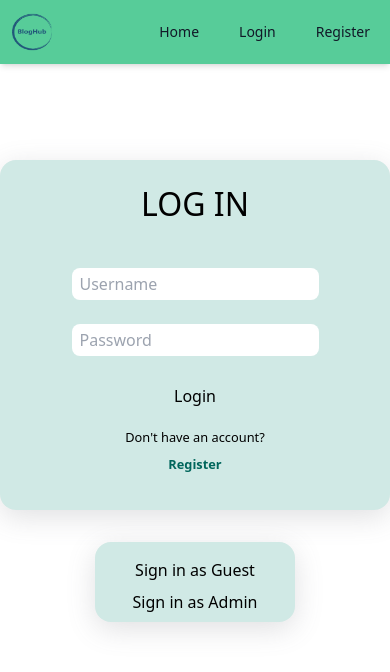
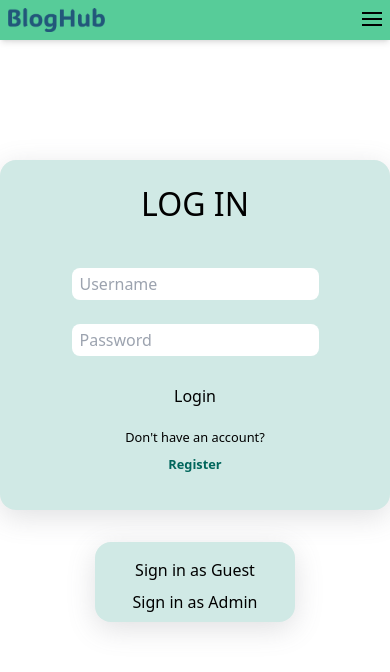
Before and after one commit to chrisnotthere/BlogHub, a React (Create React App) app in the folder client/: page /BlogHub/login in a window 390 px wide. Shown: the top 672 px of the page. Built offline with nearby package versions, Linux system fonts and the light colour scheme; no server answers.

Commit message:
header and mobile menu ready

```diff
--- a/client/src/assets/styles/filter-and-sort.module.css
+++ b/client/src/assets/styles/filter-and-sort.module.css
@@ -14,7 +14,7 @@
   background-color: var(--light-rose);
   position: fixed;
   right: 2rem;
-  z-index: 100;
+  z-index: 9;
 }
 
 .closeButton {
--- a/client/src/pages/components/Header.tsx
+++ b/client/src/pages/components/Header.tsx
@@ -1,11 +1,14 @@
 import { Link } from "react-router-dom";
-// import styles from "../../assets/styles/header.module.css";
-import { useContext } from "react";
+import { useContext, useState } from "react";
 import { UserContext } from "../../context/UserContext";
-import LogoTransparent from "../../assets/images/bloghub-logo-transparent.png";
+
+// import LogoTransparent from "../../assets/images/bloghub-logo-transparent.png";
+import LogoText from "../../assets/images/bloghub-logo-text.png";
 
 export default function Header() {
   const { userInfo, setUserInfo } = useContext(UserContext);
+  const [isMobileMenuOpen, setIsMobileMenuOpen] = useState(false);
+
 
   const handleLogout = async () => {
     try {
@@ -23,27 +26,35 @@ export default function Header() {
     }
   };
 
+  const toggleMobileMenu = () => {
+    setIsMobileMenuOpen(!isMobileMenuOpen);
+  };
+
+  const closeMenu = () => {
+    setIsMobileMenuOpen(false);
+  };
+
   return (
     <header className="fixed top-0 left-0 w-full flex justify-between items-center bg-mint-green shadow-md z-50">
-      <nav className="size-full flex justify-between items-center p-1 md:py-2 md:px-10">
+      <nav className="size-full flex justify-between items-center p-0 md:py-1 md:px-10">
 
-        {/* Left */}
-        <div className="flex justify-center items-center gap-2">
+        {/* Logo - Left */}
+        <div className="flex justify-center items-center">
           <Link
             className="p-1 rounded-full bg-transparent transition duration-300 ease-in-out hover:bg-spring-green/50"
             to="/"
           >
             <img
-              src={LogoTransparent}
+              src={LogoText}
               alt="BlogHub Logo"
-              className="p-1 w-12 h-12 sm:w-16 sm:h-16"
+              className="p-1 h-8 sm:h-12"
             />
           </Link>
 
         </div>
 
-        {/* Right */}
-        <div>
+        {/* Nav Menu */}
+        <div className="hidden sm:flex">
           <ul className="flex gap-2 justify-center items-center">
             <li>
               <Link to="/" className="inline-block text-lg py-3 px-4 text-gray-900 rounded-lg transition duration-300 ease-in-out hover:text-white hover:bg-spring-green/50 text-sm md:text-lg md:border-0">
@@ -53,9 +64,6 @@ export default function Header() {
 
             {userInfo.isLoggedIn ? (
               <>
-                {/* <li className=''>
-                  logged in as {userInfo.username} ({userInfo.role})
-                </li> */}
                 <li>
                   <Link
                     to={userInfo.isLoggedIn ? "/create-post" : "#"}
@@ -97,20 +105,44 @@ export default function Header() {
                 </li>
               </div>
             )}
+          </ul>
+        </div>
 
+        {/* Hamburger Icon */}
+        <div className="sm:hidden">
+          <button className="p-2 sm:hidden" onClick={toggleMobileMenu}>
+            {isMobileMenuOpen ? (
+              <svg xmlns="http://www.w3.org/2000/svg" className="h-6 w-6" fill="none" viewBox="0 0 24 24" stroke="currentColor">
+                <path strokeLinecap="round" strokeLinejoin="round" strokeWidth={2} d="M6 18L18 6M6 6l12 12" />
+              </svg>
+            ) : (
+              <svg viewBox="0 0 100 80" width="20" height="20">
+                <rect width="100" height="10"></rect>
+                <rect y="30" width="100" height="10"></rect>
+                <rect y="60" width="100" height="10"></rect>
+              </svg>
+            )}
+          </button>
 
+        </div>
 
+        {/* Mobile Menu */}
+        <div className={`${isMobileMenuOpen ? "block" : "hidden"} absolute top-10 md:top-14 w-full bg-slate-900 transition-all ease-out duration-300 z-10 sm:hidden`}>
+          <ul className="flex flex-col gap-2 my-1 justify-center items-center">
+            <li>
+              <Link onClick={closeMenu} to="/" className="inline-block text-lg py-3 px-4 text-white rounded-lg transition duration-300 ease-in-out hover:text-white hover:bg-spring-green/50 text-sm md:text-lg md:border-0">
+                Home
+              </Link>
+            </li>
 
-          </ul>
-
-
-
-          {/* <ul className={styles.navTop}>
+            {userInfo.isLoggedIn ? (
+              <>
                 <li>
                   <Link
                     to={userInfo.isLoggedIn ? "/create-post" : "#"}
-                className={userInfo.isLoggedIn ? "" : styles.inactiveLink}
+                    className={userInfo.isLoggedIn ? "inline-block text-lg py-3 px-4 text-white rounded-lg transition duration-300 ease-in-out hover:text-white hover:bg-spring-green/50 text-sm md:text-lg md:border-0" : "hidden"}
                     onClick={(e) => {
+                      closeMenu();
                       if (
                         userInfo.isLoggedIn &&
                         !(userInfo.role === "admin" || userInfo.role === "writer")
@@ -123,41 +155,36 @@ export default function Header() {
                     Create Post
                   </Link>
                 </li>
+
                 <li>
                   <button
-                onClick={handleLogout}
-                className={`${styles.linkButton} ${
-                  userInfo.isLoggedIn ? "" : styles.inactiveLink
-                }`}
+                    onClick={()=>{
+                      handleLogout();
+                      closeMenu();
+                    }}
+                    className={`${userInfo.isLoggedIn ? "inline-block text-lg py-3 px-4 text-white rounded-lg transition duration-300 ease-in-out hover:text-white hover:bg-spring-green/50 text-sm md:text-lg md:border-0" : "hidden"}`}
                   >
                     Logout
                   </button>
                 </li>
-          </ul>
-          <ul className={styles.navBottom}>
-            {userInfo.isLoggedIn ? (
-              <>
-                <li className={styles.username}>
-                  logged in as {userInfo.username} ({userInfo.role})
-                </li>
               </>
               ) : (
-              <>
-                <li>
-                  <Link to="/login" className={styles.prominentLink}>
+              <div className="flex-col gap-2 justify-center items-center">
+                <li className="text-center mb-2">
+                  <Link onClick={closeMenu} to="/login" className="inline-block text-lg py-3 px-4 text-white rounded-lg transition duration-300 ease-in-out hover:text-white hover:bg-spring-green/50 text-sm md:text-lg md:border-0">
                     Login
                   </Link>
                 </li>
-                <li>
-                  <Link to="/register" className={styles.prominentLink}>
+                <li className="text-center">
+                  <Link onClick={closeMenu} to="/register" className="inline-block text-lg py-3 px-4 text-white rounded-lg transition duration-300 ease-in-out hover:text-white hover:bg-spring-green/50 text-sm md:text-lg md:border-0">
                     Register
                   </Link>
                 </li>
-              </>
+              </div>
             )}
-          </ul> */}
+          </ul>
+        </div>
 
-        </div>
       </nav>
     </header>
   );
--- a/client/tailwind.config.js
+++ b/client/tailwind.config.js
@@ -1,5 +1,6 @@
 /** @type {import('tailwindcss').Config} */
 module.exports = {
+  important: true,
   content: [
     "./src/**/*.{js,jsx,ts,tsx}",
   ],
```
Also changed, not shown: client/src/assets/images/bloghub-logo-text.png (added). Lines whose indentation alone changed are shown as unchanged.
